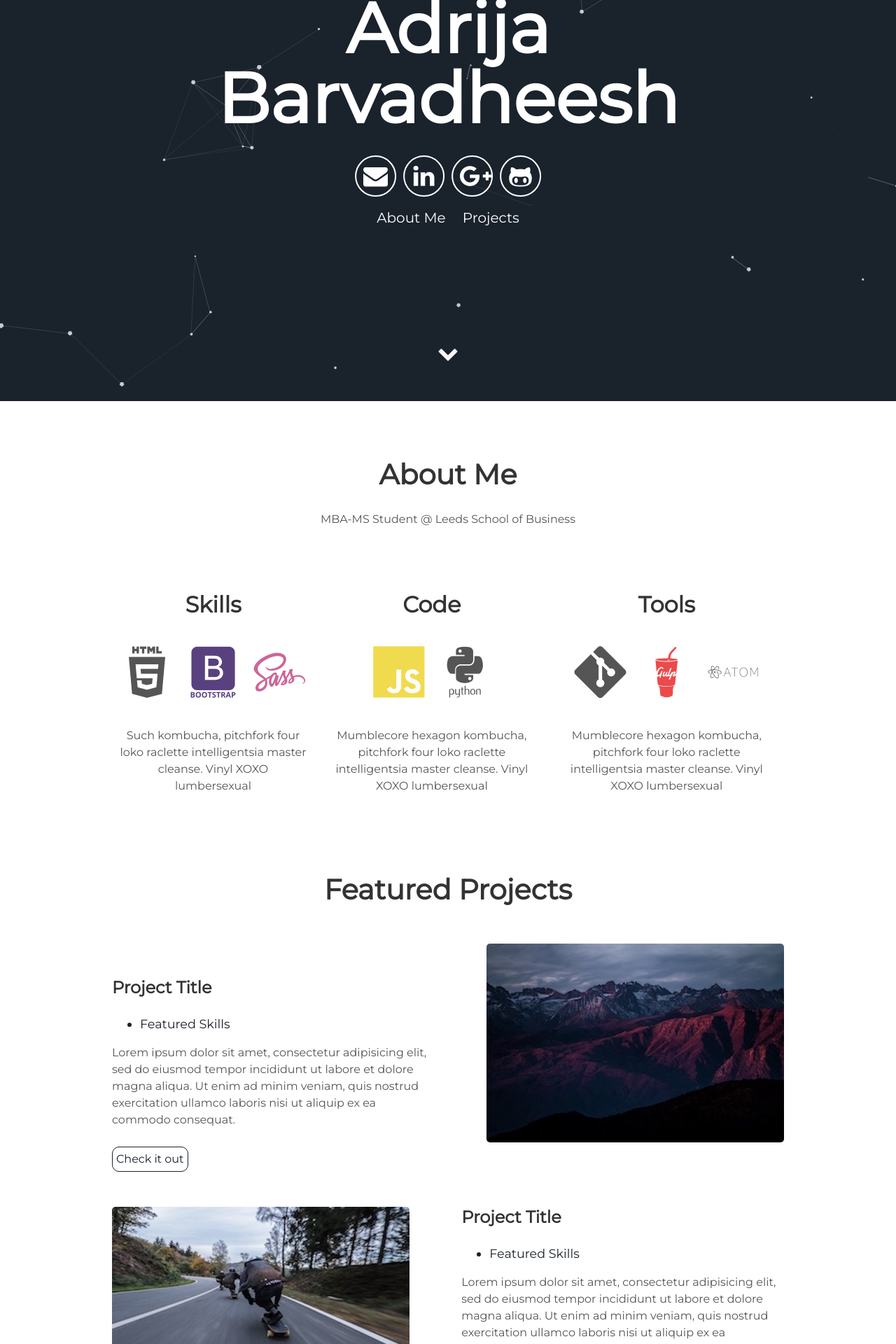
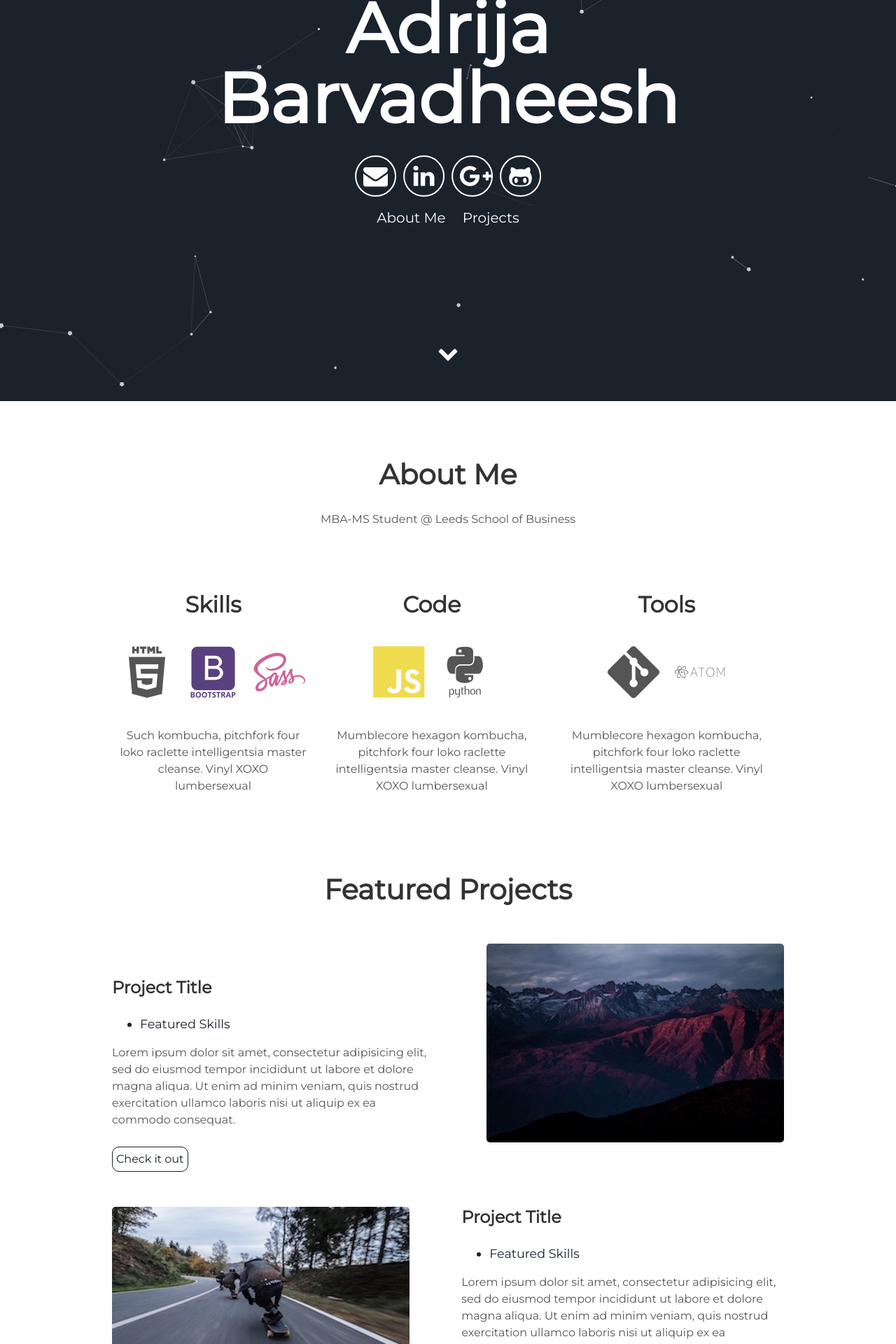
Before and after one commit to Adrija-B/Adrija-B.github.io, a Jekyll site: the page built from index.html, in a window 1280 px wide. Shown: the part 327-2247 px from the top of the page at 70% size. Built offline with Jekyll 4.4.1, drawn with Linux system fonts in a browser that asks for light colours.

Commit message:
Update about.html

```diff
--- a/_includes/about.html
+++ b/_includes/about.html
@@ -22,7 +22,7 @@
     <div class="tech">
       <h2>Tools</h2>
       <i class="devicon-git-plain"></i>
-      <i class="devicon-gulp-plain colored"></i>
+      <i class="devicon-jupyter-plain-wordmark colored"></i>
       <i class="devicon-atom-original-wordmark"></i>
       <p>Mumblecore hexagon kombucha, pitchfork four loko raclette intelligentsia master cleanse.
         Vinyl XOXO lumbersexual</p>
```
